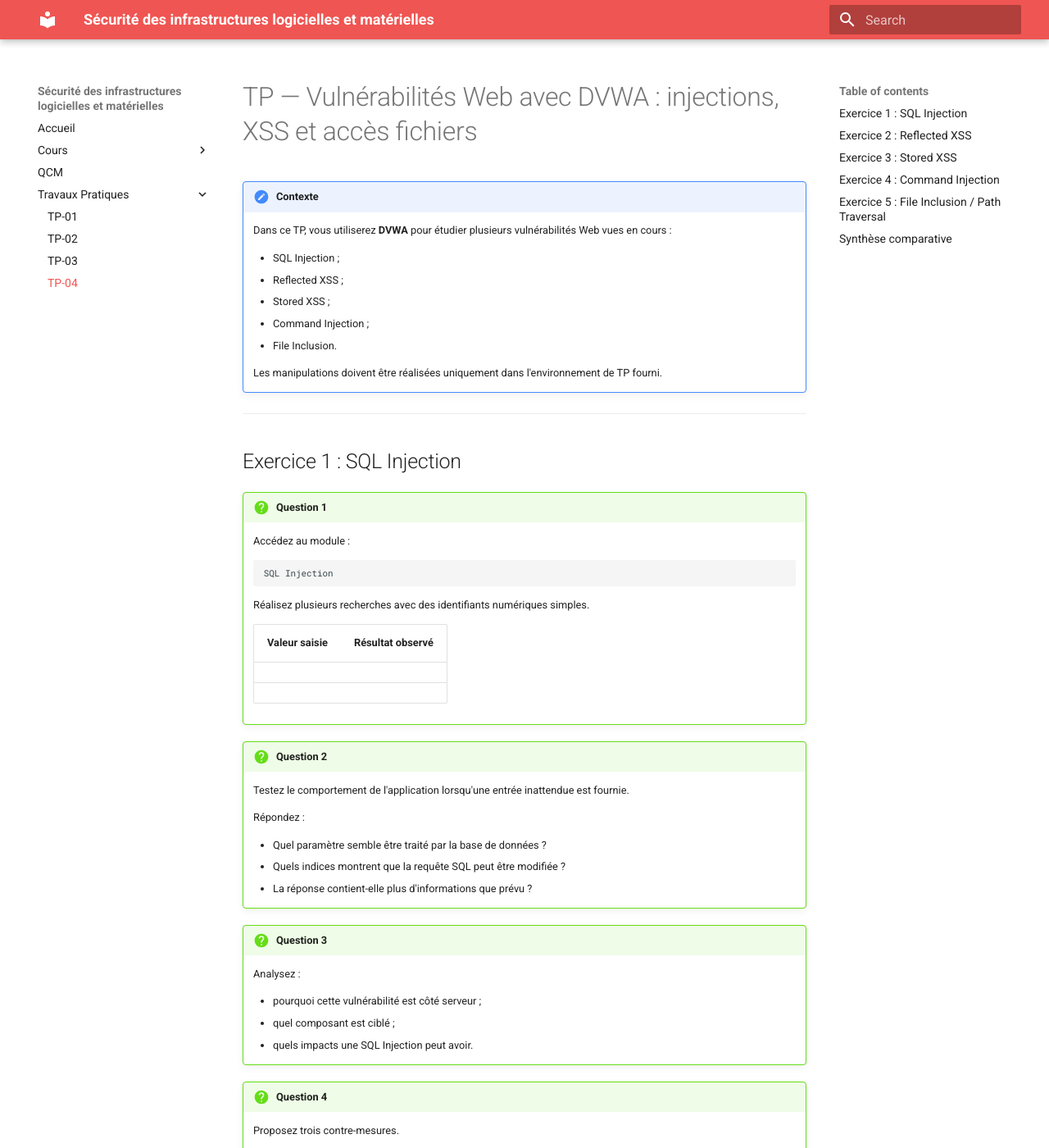
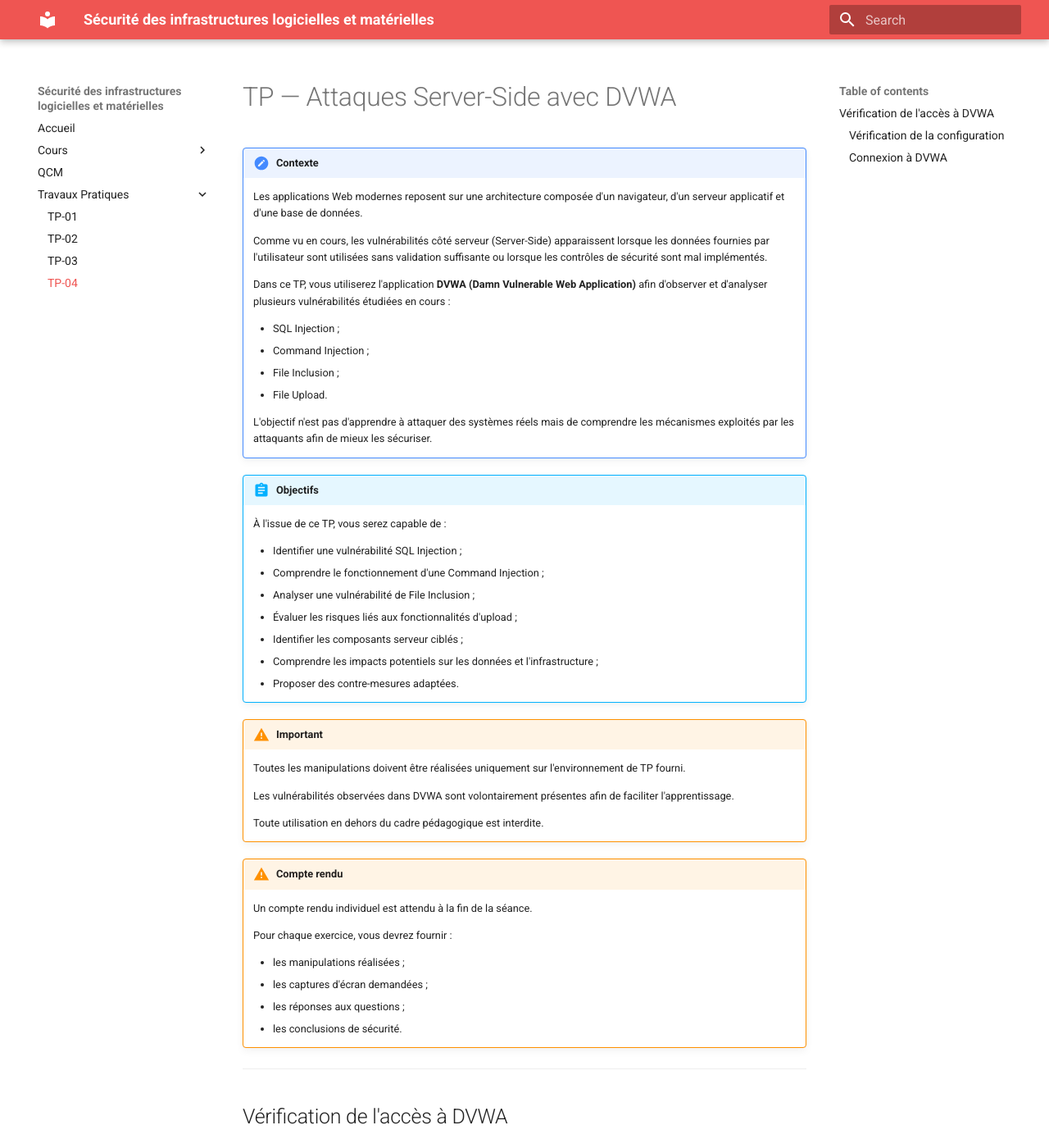
Before and after one commit to rezakaziz/SEC-Infra-Course, an MkDocs documentation site: the page built from docs/tp/tp04.md, in a window 1280 px wide and 1400 px high. Shown: the whole window at 82% size. Built offline with MkDocs 1.6.1 and Material for MkDocs 9.7.7, drawn with Linux system fonts in a browser that asks for light colours; some of the changed text lies outside the part shown.

Commit message:
tp4 enlever le xss

````diff
--- a/docs/tp/tp04.md
+++ b/docs/tp/tp04.md
@@ -1,20 +1,107 @@
-# TP — Vulnérabilités Web avec DVWA : injections, XSS et accès fichiers
+# TP — Attaques Server-Side avec DVWA
 
 !!! note "Contexte"
 
-    Dans ce TP, vous utiliserez **DVWA** pour étudier plusieurs vulnérabilités Web vues en cours :
+    Les applications Web modernes reposent sur une architecture composée d'un navigateur, d'un serveur applicatif et d'une base de données.
+
+    Comme vu en cours, les vulnérabilités côté serveur (Server-Side) apparaissent lorsque les données fournies par l'utilisateur sont utilisées sans validation suffisante ou lorsque les contrôles de sécurité sont mal implémentés.
+
+    Dans ce TP, vous utiliserez l'application **DVWA (Damn Vulnerable Web Application)** afin d'observer et d'analyser plusieurs vulnérabilités étudiées en cours :
 
     - SQL Injection ;
-    - Reflected XSS ;
-    - Stored XSS ;
     - Command Injection ;
-    - File Inclusion.
+    - File Inclusion ;
+    - File Upload.
 
-    Les manipulations doivent être réalisées uniquement dans l'environnement de TP fourni.
+    L'objectif n'est pas d'apprendre à attaquer des systèmes réels mais de comprendre les mécanismes exploités par les attaquants afin de mieux les sécuriser.
+
+!!! abstract "Objectifs"
+
+    À l'issue de ce TP, vous serez capable de :
+
+    - Identifier une vulnérabilité SQL Injection ;
+    - Comprendre le fonctionnement d'une Command Injection ;
+    - Analyser une vulnérabilité de File Inclusion ;
+    - Évaluer les risques liés aux fonctionnalités d'upload ;
+    - Identifier les composants serveur ciblés ;
+    - Comprendre les impacts potentiels sur les données et l'infrastructure ;
+    - Proposer des contre-mesures adaptées.
+
+!!! warning "Important"
+
+    Toutes les manipulations doivent être réalisées uniquement sur l'environnement de TP fourni.
+
+    Les vulnérabilités observées dans DVWA sont volontairement présentes afin de faciliter l'apprentissage.
+
+    Toute utilisation en dehors du cadre pédagogique est interdite.
+
+!!! warning "Compte rendu"
+
+    Un compte rendu individuel est attendu à la fin de la séance.
+
+    Pour chaque exercice, vous devrez fournir :
+
+    - les manipulations réalisées ;
+    - les captures d'écran demandées ;
+    - les réponses aux questions ;
+    - les conclusions de sécurité.
 
 ---
 
-## Exercice 1 : SQL Injection
+## Vérification de l'accès à DVWA
+
+### Vérification de la configuration
+
+!!! question "Question 1"
+
+    Vérifiez que l'application DVWA est accessible depuis votre navigateur.
+
+    Complétez :
+
+    | Élément vérifié | Résultat |
+    |----------------|----------|
+    | Page d'accueil accessible | |
+    | Formulaire de connexion visible | |
+    | Erreur observée | |
+
+---
+
+### Connexion à DVWA
+
+!!! question "Question 2"
+
+    Connectez-vous avec les identifiants fournis par l'enseignant.
+
+    Configurez ensuite le niveau de sécurité :
+
+    ```text
+    DVWA Security
+    ```
+
+    Sélectionnez :
+
+    ```text
+    Low
+    ```
+
+    Réalisez une capture d'écran montrant :
+
+    - la connexion réussie ;
+    - le niveau de sécurité sélectionné.
+
+---
+
+# Exercice 1 : SQL Injection
+
+!!! note "Contexte"
+
+    Une SQL Injection apparaît lorsqu'une entrée utilisateur est intégrée dans une requête SQL sans validation appropriée.
+
+    L'application transmet alors une donnée contrôlée par l'utilisateur à la base de données.
+
+---
+
+### Découverte de la fonctionnalité
 
 !!! question "Question 1"
 
@@ -24,34 +111,78 @@
     SQL Injection
     ```
 
-    Réalisez plusieurs recherches avec des identifiants numériques simples.
+    Réalisez plusieurs recherches à partir d'identifiants valides.
+
+    Complétez :
 
     | Valeur saisie | Résultat observé |
     |--------------|------------------|
     | | |
     | | |
+    | | |
+
+---
+
+### Observation du comportement
 
 !!! question "Question 2"
 
-    Testez le comportement de l'application lorsqu'une entrée inattendue est fournie.
+    Réalisez plusieurs tests avec des valeurs différentes.
 
     Répondez :
 
-    - Quel paramètre semble être traité par la base de données ?
-    - Quels indices montrent que la requête SQL peut être modifiée ?
-    - La réponse contient-elle plus d'informations que prévu ?
+    - Quel paramètre semble être utilisé par la base de données ?
+    - Comment les résultats varient-ils selon les entrées ?
+    - Quels indices suggèrent une vulnérabilité SQL ?
+
+---
+
+### Analyse de la réponse
 
 !!! question "Question 3"
 
-    Analysez :
+    Complétez :
 
-    - pourquoi cette vulnérabilité est côté serveur ;
-    - quel composant est ciblé ;
-    - quels impacts une SQL Injection peut avoir.
+    | Élément observé | Description |
+    |----------------|-------------|
+    | Paramètre vulnérable | |
+    | Type de donnée attendue | |
+    | Informations affichées | |
+
+---
+
+### Analyse de sécurité
 
 !!! question "Question 4"
 
-    Proposez trois contre-mesures.
+    Répondez :
+
+    - Pourquoi cette vulnérabilité est-elle considérée comme une attaque Server-Side ?
+    - Quel composant est directement ciblé ?
+    - Quels types de données pourraient être compromis ?
+
+---
+
+### Analyse du risque
+
+!!! question "Question 5"
+
+    Complétez le tableau :
+
+    | Actif exposé | Impact potentiel |
+    |-------------|------------------|
+    | Données utilisateurs | |
+    | Comptes administrateurs | |
+    | Informations métier | |
+    | Structure de la base | |
+
+---
+
+### Contre-mesures
+
+!!! question "Question 6"
+
+    Proposez au moins trois mécanismes permettant de prévenir les SQL Injections.
 
     | Contre-mesure | Principe |
     |--------------|----------|
@@ -61,91 +192,17 @@
 
 ---
 
-## Exercice 2 : Reflected XSS
+# Exercice 2 : Command Injection
 
-!!! question "Question 1"
+!!! note "Contexte"
 
-    Accédez au module :
+    Une Command Injection apparaît lorsqu'une application transmet une entrée utilisateur à une commande système exécutée sur le serveur.
 
-    ```text
-    XSS (Reflected)
-    ```
-
-    Saisissez plusieurs valeurs simples et observez si elles sont réaffichées.
-
-    | Valeur saisie | Résultat observé |
-    |--------------|------------------|
-    | | |
-    | | |
-
-!!! question "Question 2"
-
-    Réalisez un test permettant de vérifier si le navigateur interprète une entrée comme du code.
-
-    Répondez :
-
-    - Où la donnée saisie apparaît-elle ?
-    - La donnée est-elle stockée durablement ?
-    - Pourquoi parle-t-on de XSS “reflected” ?
-
-!!! question "Question 3"
-
-    Analysez l'URL générée après le test.
-
-    | Élément observé | Description |
-    |----------------|-------------|
-    | Paramètre vulnérable | |
-    | Méthode HTTP utilisée | |
-    | Donnée visible dans l'URL | |
-
-!!! question "Question 4"
-
-    Proposez trois contre-mesures contre le Reflected XSS.
+    Dans certains cas, cette vulnérabilité peut conduire à une exécution de code arbitraire.
 
 ---
 
-## Exercice 3 : Stored XSS
-
-!!! question "Question 1"
-
-    Accédez au module :
-
-    ```text
-    XSS (Stored)
-    ```
-
-    Ajoutez plusieurs messages dans le formulaire.
-
-    | Message saisi | Résultat observé |
-    |--------------|------------------|
-    | | |
-    | | |
-
-!!! question "Question 2"
-
-    Vérifiez si les données restent présentes :
-
-    | Action | Résultat |
-    |-------|----------|
-    | Actualisation de la page | |
-    | Reconnexion | |
-    | Nouvelle session navigateur | |
-
-!!! question "Question 3"
-
-    Répondez :
-
-    - Où la donnée semble-t-elle être stockée ?
-    - Pourquoi cette vulnérabilité est-elle plus dangereuse qu'un Reflected XSS ?
-    - Quels utilisateurs peuvent être impactés ?
-
-!!! question "Question 4"
-
-    Proposez trois contre-mesures contre le Stored XSS.
-
----
-
-## Exercice 4 : Command Injection
+### Découverte de la fonctionnalité
 
 !!! question "Question 1"
 
@@ -157,41 +214,88 @@
 
     Décrivez le fonctionnement normal de la fonctionnalité.
 
+---
+
+### Observation du traitement
+
 !!! question "Question 2"
 
-    Réalisez plusieurs tests avec des valeurs attendues.
+    Réalisez plusieurs tests avec des valeurs légitimes.
+
+    Complétez :
 
     | Entrée fournie | Résultat observé |
     |---------------|------------------|
     | | |
     | | |
+    | | |
+
+---
+
+### Analyse technique
 
 !!! question "Question 3"
 
-    Analysez :
+    Répondez :
 
-    - quelle commande système semble être exécutée ;
-    - pourquoi l'exécution de commandes côté serveur est critique ;
-    - quels fichiers, secrets ou ressources pourraient être exposés.
+    - Quelle commande système semble être exécutée ?
+    - Pourquoi cette commande est-elle exécutée côté serveur ?
+    - Quels éléments montrent que le système d'exploitation est impliqué ?
+
+---
+
+### Analyse des impacts
 
 !!! question "Question 4"
 
-    Complétez le tableau :
+    Complétez :
 
-    | Ressource serveur potentiellement compromise | Impact |
-    |---------------------------------------------|--------|
+    | Ressource potentiellement accessible | Impact |
+    |-------------------------------------|--------|
     | Fichiers système | |
-    | Configuration applicative | |
+    | Configuration serveur | |
     | Base de données | |
     | Réseau interne | |
 
+---
+
+### Analyse de sécurité
+
 !!! question "Question 5"
 
-    Proposez trois contre-mesures contre les Command Injections.
+    Répondez :
+
+    - Pourquoi cette vulnérabilité est-elle plus critique qu'une SQL Injection ?
+    - Quels actifs critiques du serveur pourraient être compromis ?
+    - Quelles seraient les conséquences d'une compromission complète du serveur ?
 
 ---
 
-## Exercice 5 : File Inclusion / Path Traversal
+### Contre-mesures
+
+!!! question "Question 6"
+
+    Proposez au moins trois mécanismes permettant de limiter les risques liés aux Command Injections.
+
+    | Contre-mesure | Principe |
+    |--------------|----------|
+    | | |
+    | | |
+    | | |
+
+---
+
+# Exercice 3 : File Inclusion
+
+!!! note "Contexte"
+
+    Une vulnérabilité de File Inclusion apparaît lorsqu'un utilisateur peut influencer le fichier chargé par l'application.
+
+    L'application lit alors un fichier présent sur le serveur à partir d'un paramètre contrôlé par l'utilisateur.
+
+---
+
+### Analyse de la fonctionnalité
 
 !!! question "Question 1"
 
@@ -201,11 +305,17 @@
     File Inclusion
     ```
 
-    Observez le fonctionnement normal de la page.
+    Décrivez le fonctionnement normal de la page.
+
+---
+
+### Analyse de l'URL
 
 !!! question "Question 2"
 
-    Analysez l'URL utilisée par le module.
+    Observez l'URL utilisée par l'application.
+
+    Complétez :
 
     | Élément observé | Description |
     |----------------|-------------|
@@ -213,56 +323,183 @@
     | Fichier chargé | |
     | Répertoire apparent | |
 
+---
+
+### Compréhension du mécanisme
+
 !!! question "Question 3"
-
-    Réalisez plusieurs tests pour comprendre comment l'application choisit le fichier à afficher.
 
     Répondez :
 
-    - Le nom du fichier est-il contrôlé par l'utilisateur ?
+    - Comment l'application choisit-elle le fichier à afficher ?
+    - Le nom du fichier semble-t-il contrôlé par l'utilisateur ?
     - Quels indices montrent que le serveur lit un fichier local ?
-    - Pourquoi cette fonctionnalité peut-elle devenir dangereuse ?
+
+---
+
+### Analyse des risques
 
 !!! question "Question 4"
 
-    Analysez les impacts possibles :
+    Complétez :
 
-    | Type de fichier exposé | Impact potentiel |
-    |-----------------------|------------------|
+    | Type de fichier exposé | Risque associé |
+    |-----------------------|----------------|
     | Fichier de configuration | |
     | Journal applicatif | |
+    | Code source | |
     | Fichier système | |
-    | Code source | |
+
+---
+
+### Analyse de sécurité
 
 !!! question "Question 5"
 
-    Proposez trois contre-mesures contre les attaques de type File Inclusion ou Path Traversal.
+    Répondez :
+
+    - Pourquoi cette vulnérabilité est-elle classée parmi les attaques Server-Side ?
+    - Quels types de données pourraient être exposés ?
+    - Quels impacts pourrait avoir la divulgation d'un fichier de configuration ?
 
 ---
 
-## Synthèse comparative
+### Contre-mesures
+
+!!! question "Question 6"
+
+    Proposez au moins trois mécanismes permettant de limiter les attaques de File Inclusion.
+
+    | Contre-mesure | Principe |
+    |--------------|----------|
+    | | |
+    | | |
+    | | |
+
+---
+
+# Exercice 4 : File Upload
+
+!!! note "Contexte"
+
+    Les fonctionnalités d'upload permettent aux utilisateurs de téléverser des fichiers vers le serveur.
+
+    Chaque fichier reçu doit être considéré comme potentiellement malveillant.
+
+---
+
+### Analyse de la fonctionnalité
+
+!!! question "Question 1"
+
+    Accédez au module :
+
+    ```text
+    File Upload
+    ```
+
+    Décrivez :
+
+    - le type de fichiers acceptés ;
+    - le comportement observé après l'envoi ;
+    - les informations affichées par l'application.
+
+---
+
+### Observation du stockage
+
+!!! question "Question 2"
+
+    Après l'envoi d'un fichier :
+
+    - identifiez son emplacement ;
+    - observez l'URL associée.
+
+    Complétez :
+
+    | Élément observé | Valeur |
+    |----------------|---------|
+    | Répertoire d'upload | |
+    | URL du fichier | |
+
+---
+
+### Analyse du mécanisme
+
+!!! question "Question 3"
+
+    Répondez :
+
+    - Où le fichier est-il stocké ?
+    - Le fichier est-il accessible depuis le navigateur ?
+    - Pourquoi cette fonctionnalité représente-t-elle une surface d'attaque importante ?
+
+---
+
+### Analyse des risques
+
+!!! question "Question 4"
+
+    Complétez :
+
+    | Risque | Impact potentiel |
+    |---------|------------------|
+    | Exécution de code | |
+    | Divulgation de données | |
+    | Compromission du serveur | |
+    | Propagation vers le réseau interne | |
+
+---
+
+### Analyse de sécurité
+
+!!! question "Question 5"
+
+    Répondez :
+
+    - Pourquoi un fichier envoyé par un utilisateur doit-il être considéré comme non fiable ?
+    - Quels risques représente un fichier contenant du code exécutable ?
+    - Pourquoi cette vulnérabilité est-elle considérée comme une attaque Server-Side ?
+
+---
+
+### Contre-mesures
+
+!!! question "Question 6"
+
+    Complétez :
+
+    | Contre-mesure | Principe |
+    |--------------|----------|
+    | | |
+    | | |
+    | | |
+
+---
+
+# Synthèse
 
 !!! question "Question finale"
 
     Complétez le tableau suivant :
 
-    | Vulnérabilité | Côté client ou serveur | Composant ciblé | Impact principal | Contre-mesure |
-    |--------------|------------------------|-----------------|------------------|---------------|
-    | SQL Injection | | | | |
-    | Reflected XSS | | | | |
-    | Stored XSS | | | | |
-    | Command Injection | | | | |
-    | File Inclusion | | | | |
+    | Vulnérabilité | Composant ciblé | Impact principal | Contre-mesure |
+    |--------------|-----------------|------------------|---------------|
+    | SQL Injection | | | |
+    | Command Injection | | | |
+    | File Inclusion | | | |
+    | File Upload | | | |
 
 ---
 
 !!! success "À retenir"
 
-    - La SQL Injection cible la base de données.
-    - Les XSS ciblent principalement le navigateur des utilisateurs.
-    - La Command Injection cible le système d'exploitation du serveur.
-    - La File Inclusion exploite un accès non contrôlé aux fichiers côté serveur.
-    - Toutes les entrées utilisateur doivent être validées, filtrées et encodées selon leur contexte.
+    - Les attaques Server-Side ciblent les composants exécutés sur le serveur.
+    - Les SQL Injections ciblent les bases de données.
+    - Les Command Injections ciblent le système d'exploitation.
+    - Les vulnérabilités de File Inclusion permettent l'accès à des fichiers non prévus.
+    - Les fonctionnalités d'upload doivent considérer tout fichier comme potentiellement malveillant.
+    - Le principe fondamental reste : ne jamais faire confiance aux entrées utilisateur.
 
 ---
 
@@ -270,12 +507,24 @@
 
     À la fin de la séance :
 
-    - répondez à toutes les questions ;
-    - ajoutez les captures d'écran nécessaires ;
-    - exportez le compte rendu au format PDF.
+    - Vérifiez que toutes les questions sont complétées ;
+    - Ajoutez les captures d'écran demandées ;
+    - Exportez votre compte rendu au format PDF.
+
+    **Adresse de destination :**
+
+    ```text
+    rezak.aziz@lecnam.net
+    ```
 
     **Objet du mail :**
 
     ```text
-    [TP DVWA] Nom Prénom
+    [TP DVWA Server-Side] Nom Prénom
     ```
+
+    **Formats acceptés :**
+
+    - PDF
+
+    Le compte rendu doit être transmis avant la fin de la séance.
````
